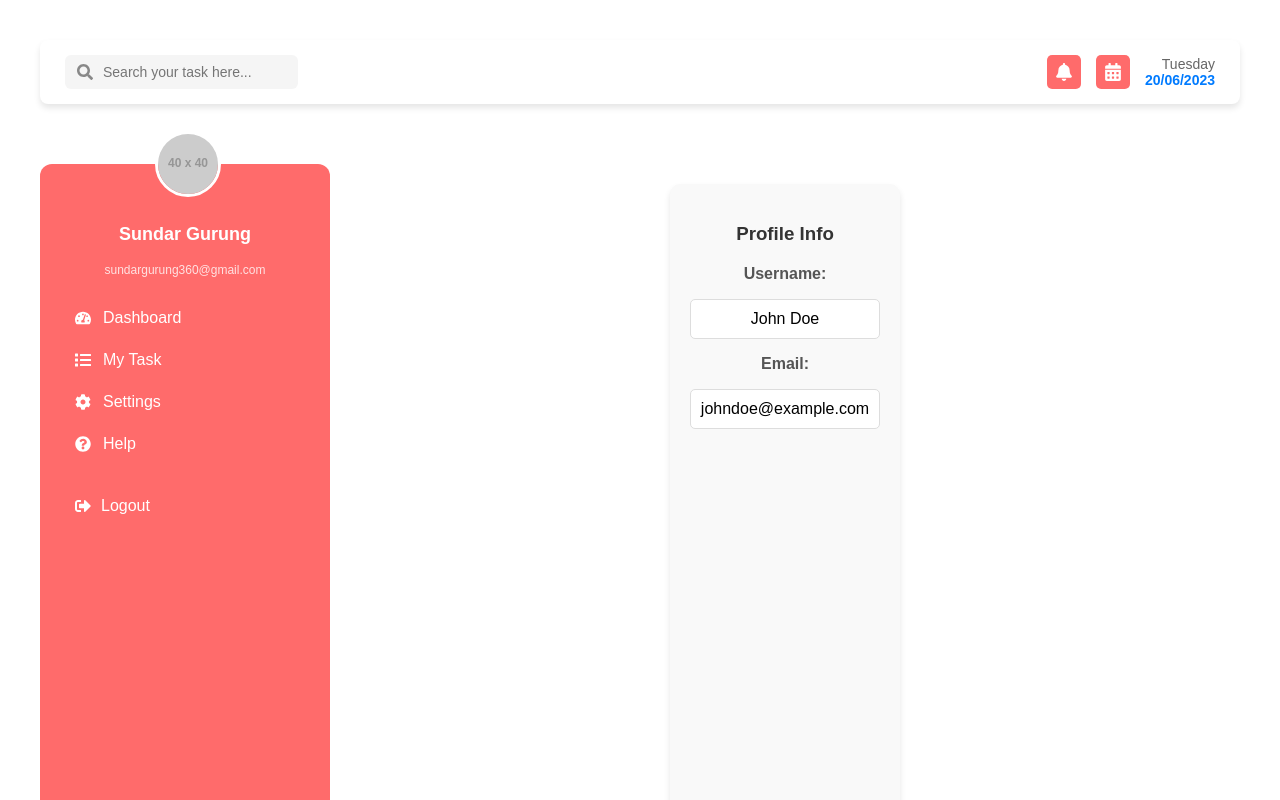
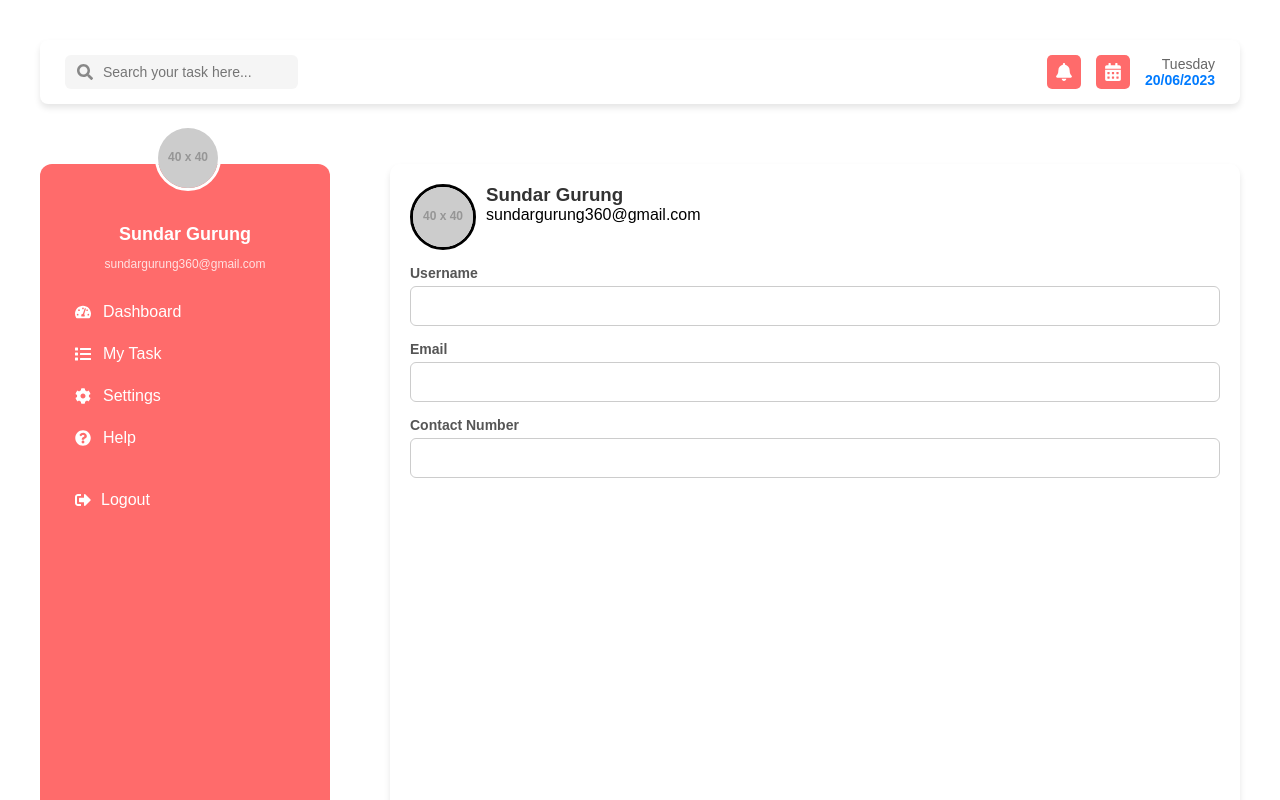
Before and after one commit to MajdAlkatan/TaskCraft, a React (Vite) app in the folder Front_End/: page /profile in a window 1280 px wide. Shown: the top 800 px of the page. Built offline with nearby package versions, Linux system fonts and the light colour scheme; a web font is replaced by a local one.

Commit message:
update change password section , profile section inProgress

```diff
--- a/Front_End/src/Layout/ChangePassword/ChangePassword.css
+++ b/Front_End/src/Layout/ChangePassword/ChangePassword.css
@@ -20,7 +20,7 @@
   border: 1px solid black;
   border-radius: 18px;
 }
-.btn-changepassword{
+.btn-changepassword {
   display: flex;
   gap: 10px;
 }
@@ -36,3 +36,30 @@
   border-radius: 5px;
   margin-bottom: 15px;
 }
+.changepassowrd {
+  margin-left: 5%;
+  width: 100%;
+  padding: 50px;
+  border: 1px solid black;
+  border-radius: 10px;
+}
+.profile-changepassword {
+  display: flex;
+  align-self: center;
+  gap: 10px;
+}
+.changepassword-img {
+  width: 60px;
+  height: 60px;
+  border-radius: 50%;
+  border: 3px solid rgb(0, 0, 0);
+}
+.pass-title {
+  display: flex;
+  flex-direction: column;
+  align-items: flex-start;
+}
+.pass-title p,
+h3 {
+  margin: 0;
+}
--- a/Front_End/src/Layout/ChangePassword/ChangePassword.jsx
+++ b/Front_End/src/Layout/ChangePassword/ChangePassword.jsx
@@ -22,8 +22,15 @@ function ChangePassword() {
   };
 
   return (
+    <section className='changepassowrd'>
+      <div className="profile-changepassword">
+        <img src="https://via.placeholder.com/40" alt="Profile" className='changepassword-img' />
+        <div className="pass-title">
+          <h3>Sundar Gurung</h3>
+          <p>sundargurung360@gmail.com</p>
+        </div>
+      </div>
       <div className="change-password-section">
-      <h3>Change Password</h3>
         <form onSubmit={handleChangePassword}>
           <DefulteInput
             label="Current Password"
@@ -55,6 +62,7 @@ function ChangePassword() {
           </div>
         </form>
       </div>
+    </section>
   );
 }
 
--- a/Front_End/src/Layout/Profile/Profile.css
+++ b/Front_End/src/Layout/Profile/Profile.css
@@ -1,16 +1,15 @@
 .profile-section {
-    max-width: 500px;
-    margin: 20px auto;
+  margin-left: 5%;
   padding: 20px;
-    background: #f9f9f9;
   border-radius: 10px;
+  width: 100%;
   box-shadow: 0px 4px 6px rgba(0, 0, 0, 0.1);
+  text-align: start;
 }
 
 .profile-section h3 {
   text-align: center;
   color: #333;
-    margin-bottom: 20px;
 }
 
 .profile-section div {
@@ -21,25 +20,32 @@
   font-weight: bold;
   color: #555;
 }
-
-  .profile-section p {
-    background: #fff;
-    padding: 10px;
-    border-radius: 5px;
-    border: 1px solid #ddd;
+.profil-title {
+  display: flex;
+  flex-direction: column;
+  align-items: flex-start;
 }
-
+.profil-title p ,h3 {
+  margin: 0;
+}
+.profile-header-section {
+  display: flex;
+  align-self: center;
+  gap: 10px;
+}
+.profil-img {
+  width: 60px;
+  height: 60px;
+  border-radius: 50%;
+  border: 3px solid rgb(0, 0, 0);
+}
 
 
 /* ///////////// */
 
-
-
 .notification-section {
-    max-width: 400px;
   margin: 20px auto;
   padding: 20px;
-    background: #f9f9f9;
   border-radius: 10px;
   box-shadow: 0px 4px 6px rgba(0, 0, 0, 0.1);
   text-align: center;
--- a/Front_End/src/Layout/Profile/Profile.jsx
+++ b/Front_End/src/Layout/Profile/Profile.jsx
@@ -1,18 +1,42 @@
 import React from 'react';
 import "./Profile.css"
+import DefulteInput from '../../Components/Input/DefulteInput/DefulteInput'; // Adjust the import path as necessary
+
 function Profile() {
   return (
-    <div className="profile-section">
-      <h3>Profile Info</h3>
-      <div>
-        <label>Username:</label>
-        <p>John Doe</p>
+    <section className='profile-section'>
+      <div className="profile-header-section">
+        <img src="https://via.placeholder.com/40" alt="Profile" className='profil-img' />
+        <div className="profil-title">
+          <h3>Sundar Gurung</h3>
+          <p>sundargurung360@gmail.com</p>
+        </div>
       </div>
-      <div>
-        <label>Email:</label>
-        <p>johndoe@example.com</p>
+      <div className='profile-detailes-secction'>
+        <DefulteInput label='Username'
+          id={'username'}
+          type='text'
+          value={''}
+          onChange={''}
+
+        />
+        <DefulteInput label='Email'
+          id={'Email'}
+          type='email'
+          value={''}
+          onChange={''}
+
+        />
+        <DefulteInput label='Contact Number'
+          id={'phonrnumber'}
+          type='number'
+          value={''}
+          onChange={''}
+
+        />
       </div>
-    </div>
+
+    </section>
   );
 }
 
```
Lines whose indentation alone changed are shown as unchanged.
